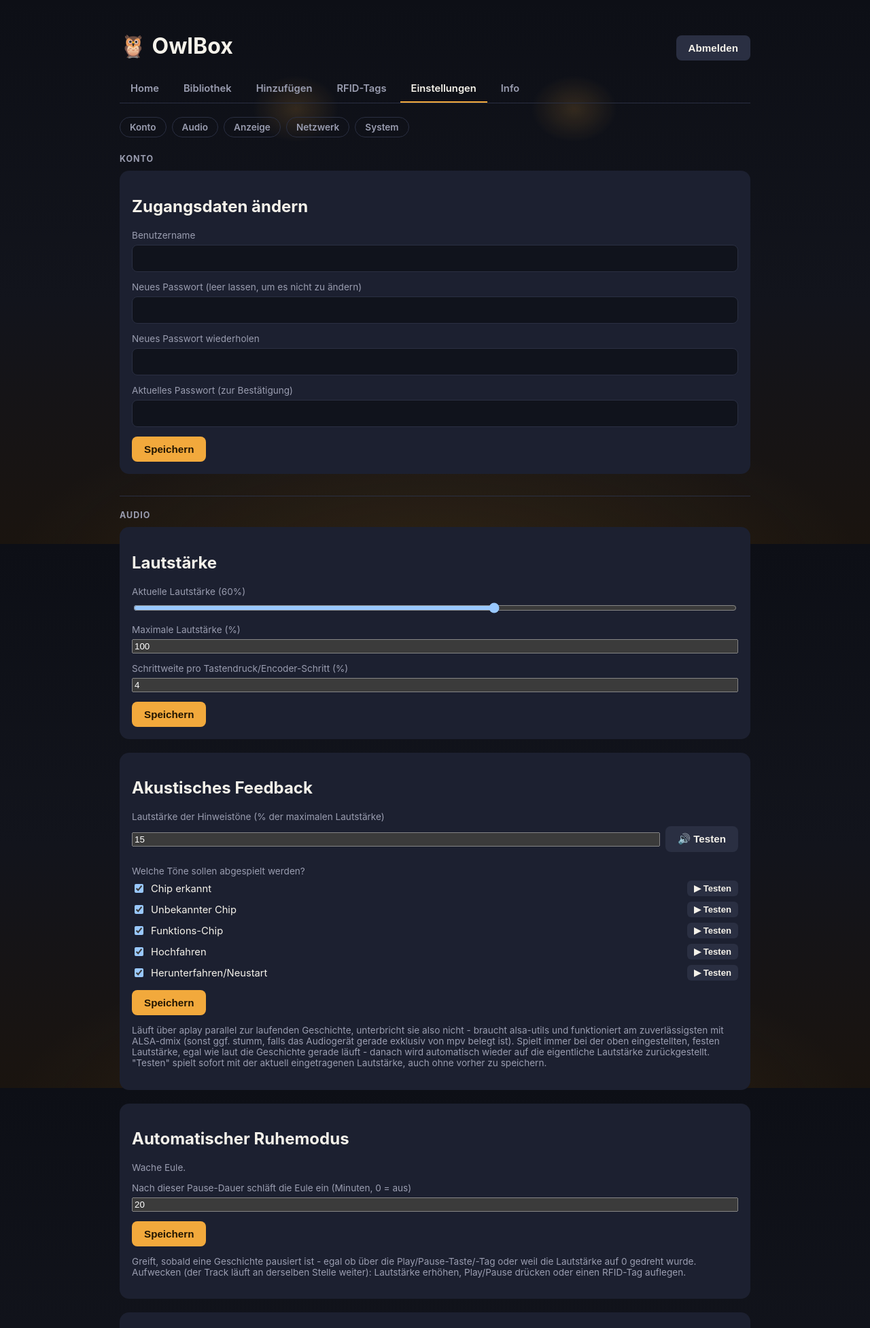
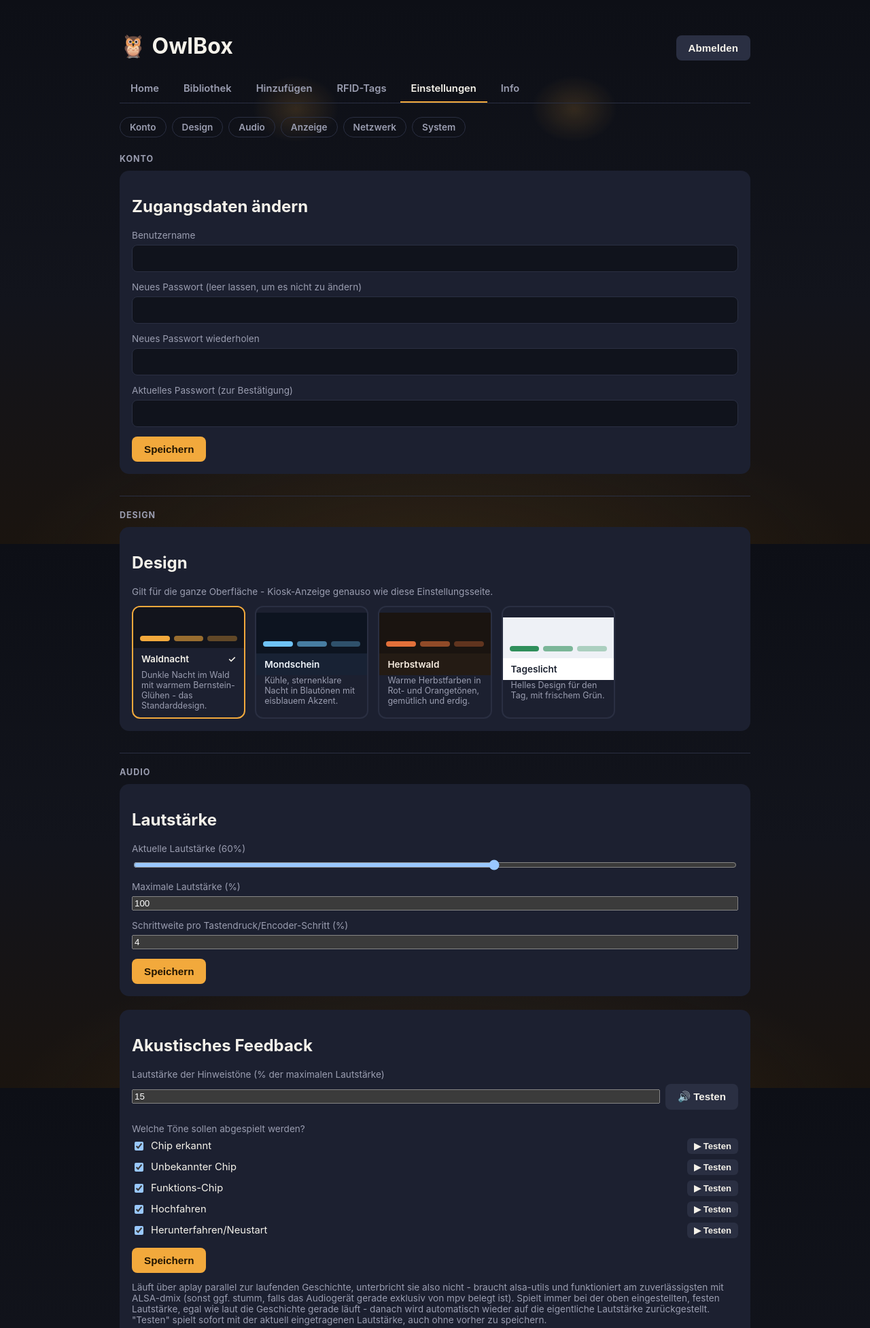
Before and after one commit to Botmaster3/OwlBox, a Flask app: page /admin/settings in a window 1280 px wide. Shown: the top 1953 px of the page at 68% size. Run offline with Flask 3, Linux system fonts and the light colour scheme; the visitor is signed in with stand-in values (Sample User, id 1); data that the repository does not hold is empty.

Commit message:
Auswählbare Design-Themes für Hintergrund, Panels und Balken
4 Themes (Waldnacht/Standard, Mondschein, Herbstwald, Tageslicht) mit
jeweils eigenem Hintergrund-Verlauf, Panel-/Text-/Akzentfarben und
Balken-Radius (schlank/eckig bis Pill-Form) - gilt für Kiosk-Anzeige
und Web-UI gleichermaßen.

- owlbox/themes.py: zentraler Theme-Katalog (Label, Beschreibung,
  Vorschau-Swatch-Farben)
- CSS auf Custom Properties umgestellt (--border, --input-bg,
  --on-accent, --bar-radius, --bg-image kamen neu dazu, bisher
  hartkodierte Farben wie #2a2f42/#10131c/#201400 wiederverwenden sie
  jetzt), je Theme ein `:root[data-theme=...]`-Override-Block
- Engine.set_theme()/get_theme(): validiert, persistiert, in
  get_state().settings.theme sichtbar
- POST /api/settings/theme
- Einstellungen > Design: Karte mit Vorschau-Swatches pro Theme,
  Auswahl wird sofort angewendet und im Hintergrund gespeichert
- Kiosk-Anzeige übernimmt einen von den Einstellungen aus geänderten
  Theme live über den bestehenden /api/state-Poll, ohne Neuladen
- base.html rendert das aktuelle Theme serverseitig in
  <html data-theme="...">, damit auch der allererste Seitenaufruf
  (inkl. Kiosk, der tagelang offen bleibt) sofort im richtigen Design
  startet

```diff
--- a/owlbox/web/pages.py
+++ b/owlbox/web/pages.py
@@ -3,7 +3,7 @@ from __future__ import annotations
 from flask import Blueprint, Response, current_app, redirect, render_template, request, session, url_for
 from werkzeug.security import check_password_hash, generate_password_hash
 
-from .. import network, qr, repository
+from .. import network, qr, repository, themes
 from ..engine import FUNCTION_ACTIONS
 from .auth import admin_required
 
@@ -94,6 +94,7 @@ def admin_settings_page():
         username=user.username if user else "",
         error=error,
         success=success,
+        theme_catalog=themes.THEMES,
     )
 
 
--- a/owlbox/web/static/css/style.css
+++ b/owlbox/web/static/css/style.css
@@ -7,11 +11,82 @@
   --text: #f5f2ea;
   --text-dim: #9a9db0;
   --danger: #e05c5c;
+  --border: #2a2f42;
+  --input-bg: #10131c;
+  /* Text color placed on top of an --accent-colored surface (buttons, active
+     segmented control, toasts) - needs to flip per-theme so it stays legible
+     against whatever --accent that theme picked. */
+  --on-accent: #201400;
+  --bar-radius: 4px;
+  /* Night-forest backdrop with a hint of owl eyes glowing in the dark. */
+  --bg-image:
+    radial-gradient(90px 70px at 34% 20%, rgba(242, 169, 60, 0.16), transparent 70%),
+    radial-gradient(90px 70px at 66% 20%, rgba(242, 169, 60, 0.16), transparent 70%),
+    radial-gradient(70% 45% at 50% 105%, rgba(122, 90, 38, 0.22), transparent 70%),
+    linear-gradient(180deg, #0d0f16 0%, #12141c 55%, #1a140f 100%);
   /* Status colors (good/warn/critical) - reserved for gauges/thresholds, never
-     reused as a generic accent so their meaning stays unambiguous. */
+     reused as a generic accent so their meaning stays unambiguous, and
+     deliberately NOT themed - "warn" should look the same regardless of design. */
   --status-good: #4fae6d;
   --status-warn: #e0a83c;
   --status-critical: var(--danger);
+}
+
+:root[data-theme="mondschein"] {
+  color-scheme: dark;
+  --bg: #0d1420;
+  --panel: #182234;
+  --accent: #6fc3f7;
+  --accent-dim: #2c5570;
+  --text: #eef4fa;
+  --text-dim: #90a3b8;
+  --border: #26364a;
+  --input-bg: #0b1420;
+  --on-accent: #041018;
+  --bar-radius: 999px;
+  /* Sternenklare Nacht statt Waldglühen - kleine Sterne + ein kühler Mondschein-Schein. */
+  --bg-image:
+    radial-gradient(1.5px 1.5px at 18% 24%, rgba(255, 255, 255, 0.55), transparent 60%),
+    radial-gradient(1.5px 1.5px at 72% 14%, rgba(255, 255, 255, 0.4), transparent 60%),
+    radial-gradient(1px 1px at 45% 38%, rgba(255, 255, 255, 0.35), transparent 60%),
+    radial-gradient(1.5px 1.5px at 85% 45%, rgba(255, 255, 255, 0.3), transparent 60%),
+    radial-gradient(120px 100px at 78% 12%, rgba(111, 195, 247, 0.2), transparent 70%),
+    linear-gradient(180deg, #060b12 0%, #0d1420 55%, #101a2c 100%);
+}
+
+:root[data-theme="herbstwald"] {
+  color-scheme: dark;
+  --bg: #1a1410;
+  --panel: #241b14;
+  --accent: #e2703a;
+  --accent-dim: #7a3a1c;
+  --text: #f7ece0;
+  --text-dim: #b09a86;
+  --border: #3a2c20;
+  --input-bg: #150f0b;
+  --on-accent: #1a0800;
+  --bar-radius: 6px;
+  --bg-image:
+    radial-gradient(90% 60% at 50% 110%, rgba(226, 112, 58, 0.22), transparent 70%),
+    radial-gradient(80px 60px at 30% 15%, rgba(226, 112, 58, 0.14), transparent 70%),
+    linear-gradient(180deg, #120d0a 0%, #1a1410 50%, #241209 100%);
+}
+
+:root[data-theme="tageslicht"] {
+  color-scheme: light;
+  --bg: #eef1f6;
+  --panel: #ffffff;
+  --accent: #2f8f5b;
+  --accent-dim: #bfe3cf;
+  --text: #1c2230;
+  --text-dim: #5b6472;
+  --border: #d7dce4;
+  --input-bg: #f4f6f9;
+  --on-accent: #ffffff;
+  --bar-radius: 999px;
+  --bg-image:
+    radial-gradient(60% 40% at 50% 0%, rgba(47, 143, 91, 0.12), transparent 70%),
+    linear-gradient(180deg, #eef1f6 0%, #e4ebf1 100%);
 }
 
 * { box-sizing: border-box; }
@@ -322,7 +394,7 @@ body.kiosk { height: 100vh; overflow: hidden; }
 .jump-nav a {
   padding: 6px 14px;
   border-radius: 999px;
-  border: 1px solid #2a2f42;
+  border: 1px solid var(--border);
   color: var(--text-dim);
   text-decoration: none;
   font-size: 0.85rem;
@@ -337,21 +409,21 @@ body.kiosk { height: 100vh; overflow: hidden; }
   color: var(--text-dim);
   margin: 32px 0 10px;
   padding-top: 20px;
-  border-top: 1px solid #2a2f42;
+  border-top: 1px solid var(--border);
   scroll-margin-top: 16px;
 }
 .settings-section-heading:first-of-type { margin-top: 0; padding-top: 0; border-top: none; }
 
-.segmented { display: inline-flex; border-radius: 8px; overflow: hidden; border: 1px solid #2a2f42; }
+.segmented { display: inline-flex; border-radius: 8px; overflow: hidden; border: 1px solid var(--border); }
 .segmented-btn {
   border: none;
-  background: #10131c;
+  background: var(--input-bg);
   color: var(--text-dim);
   padding: 8px 16px;
   font-size: 0.9rem;
   cursor: pointer;
 }
-.segmented-btn.active { background: var(--accent); color: #201400; font-weight: 600; }
+.segmented-btn.active { background: var(--accent); color: var(--on-accent); font-weight: 600; }
 
 .card {
   background: var(--panel);
@@ -460,15 +532,55 @@ a.btn { display: inline-block; text-decoration: none; }
 
 .doc-links { display: flex; flex-wrap: wrap; gap: 10px; }
 
+/* Theme picker (Einstellungen > Design) - each swatch renders a small live
+   preview using that theme's own bg/panel/accent/bar-radius, inlined as
+   style attributes from the server-side theme catalog (owlbox/themes.py),
+   not the page's *current* CSS variables. */
+.theme-picker { display: grid; grid-template-columns: repeat(auto-fill, minmax(160px, 1fr)); gap: 14px; }
+.theme-swatch {
+  display: block;
+  width: 100%;
+  border: 2px solid var(--border);
+  border-radius: 12px;
+  overflow: hidden;
+  padding: 0;
+  background: none;
+  cursor: pointer;
+  text-align: left;
+  font: inherit;
+  color: var(--text);
+}
+.theme-swatch.active { border-color: var(--accent); }
+.theme-swatch-preview {
+  height: 60px;
+  display: flex;
+  align-items: flex-end;
+  gap: 6px;
+  padding: 10px;
+}
+.theme-swatch-bar { flex: 1; height: 8px; }
+.theme-swatch-label {
+  display: flex;
+  align-items: center;
+  justify-content: space-between;
+  gap: 6px;
+  padding: 8px 12px;
+  font-size: 0.85rem;
+  font-weight: 600;
+}
+.theme-swatch-check { opacity: 0; }
+.theme-swatch.active .theme-swatch-check { opacity: 1; }
+.theme-swatch-desc { padding: 0 12px 10px; margin: 0; font-size: 0.78rem; color: var(--text-dim); }
+
 .story-row {
   display: flex;
   align-items: center;
   gap: 14px;
   padding: 12px 0;
-  border-bottom: 1px solid #2a2f42;
+  border-bottom: 1px solid var(--border);
 }
 .story-row img, .story-row .thumb-placeholder {
-  width: 56px; height: 56px; border-radius: 8px; object-fit: cover; background: #10131c;
+  width: 56px; height: 56px; border-radius: 8px; object-fit: cover; background: var(--input-bg);
   display: flex; align-items: center; justify-content: center; font-size: 1.6rem;
 }
 .story-meta { flex: 1; min-width: 0; }
--- a/owlbox/web/static/js/admin_settings.js
+++ b/owlbox/web/static/js/admin_settings.js
@@ -90,6 +90,33 @@
       showToast(err.message, true);
     }
   });
+
+  // -- design theme ---------------------------------------------------------
+
+  const themePicker = document.getElementById("theme-picker");
+  if (themePicker) {
+    themePicker.querySelectorAll("[data-theme-id]").forEach((btn) => {
+      btn.addEventListener("click", async () => {
+        const id = btn.dataset.themeId;
+        // Apply immediately for instant feedback, persist in the background -
+        // a theme choice isn't destructive, so there's nothing to gain from
+        // waiting on the round-trip before showing the new look.
+        document.documentElement.dataset.theme = id;
+        themePicker.querySelectorAll("[data-theme-id]").forEach((other) => {
+          other.classList.toggle("active", other === btn);
+        });
+        try {
+          await api("/api/settings/theme", {
+            method: "POST",
+            headers: { "Content-Type": "application/json" },
+            body: JSON.stringify({ theme: id }),
+          });
+        } catch (err) {
+          showToast(err.message, true);
+        }
+      });
+    });
+  }
 
   // -- acoustic feedback (scan chimes) -------------------------------------
 
--- a/owlbox/web/templates/admin_settings.html
+++ b/owlbox/web/templates/admin_settings.html
@@ -6,6 +6,7 @@
 
   <nav class="jump-nav">
     <a href="#section-konto">Konto</a>
+    <a href="#section-design">Design</a>
     <a href="#section-audio">Audio</a>
     <a href="#section-anzeige">Anzeige</a>
     <a href="#section-netzwerk">Netzwerk</a>
@@ -37,6 +38,29 @@
       {% if success %}<p class="hint">{{ success }}</p>{% endif %}
       <button class="btn" type="submit">Speichern</button>
     </form>
+  </div>
+
+  <h2 class="settings-section-heading" id="section-design">Design</h2>
+
+  <div class="card">
+    <h2>Design</h2>
+    <p class="hint">Gilt für die ganze Oberfläche - Kiosk-Anzeige genauso wie diese Einstellungsseite.</p>
+    <div class="theme-picker" id="theme-picker">
+      {% for id, t in theme_catalog.items() %}
+      <button type="button" class="theme-swatch{{ ' active' if theme == id else '' }}" data-theme-id="{{ id }}">
+        <div class="theme-swatch-preview" style="background: {{ t.swatch.bg }};">
+          <div class="theme-swatch-bar" style="background: {{ t.swatch.accent }}; border-radius: {{ t.bar_radius }};"></div>
+          <div class="theme-swatch-bar" style="background: {{ t.swatch.accent }}; border-radius: {{ t.bar_radius }}; opacity: 0.6;"></div>
+          <div class="theme-swatch-bar" style="background: {{ t.swatch.accent }}; border-radius: {{ t.bar_radius }}; opacity: 0.35;"></div>
+        </div>
+        <div class="theme-swatch-label" style="background: {{ t.swatch.panel }}; color: {{ t.swatch.text }};">
+          <span>{{ t.label }}</span>
+          <span class="theme-swatch-check">✓</span>
+        </div>
+        <p class="theme-swatch-desc">{{ t.description }}</p>
+      </button>
+      {% endfor %}
+    </div>
   </div>
 
   <h2 class="settings-section-heading" id="section-audio">Audio</h2>
--- a/owlbox/web/templates/base.html
+++ b/owlbox/web/templates/base.html
@@ -1,5 +1,5 @@
 <!doctype html>
-<html lang="de">
+<html lang="de" data-theme="{{ theme }}">
 <head>
   <meta charset="utf-8">
   <meta name="viewport" content="width=device-width, initial-scale=1, maximum-scale=1, user-scalable=no">
```
Also changed, not shown: other parts of owlbox/web/static/css/style.css (+19 -18 lines), owlbox/engine.py (+17 -1 lines), owlbox/themes.py (added, +41 -0 lines), owlbox/web/__init__.py (+8 -0 lines), owlbox/web/api.py (+10 -0 lines), owlbox/web/static/js/player.js (+7 -0 lines), tests/test_engine.py (+31 -1 lines), README.md.
